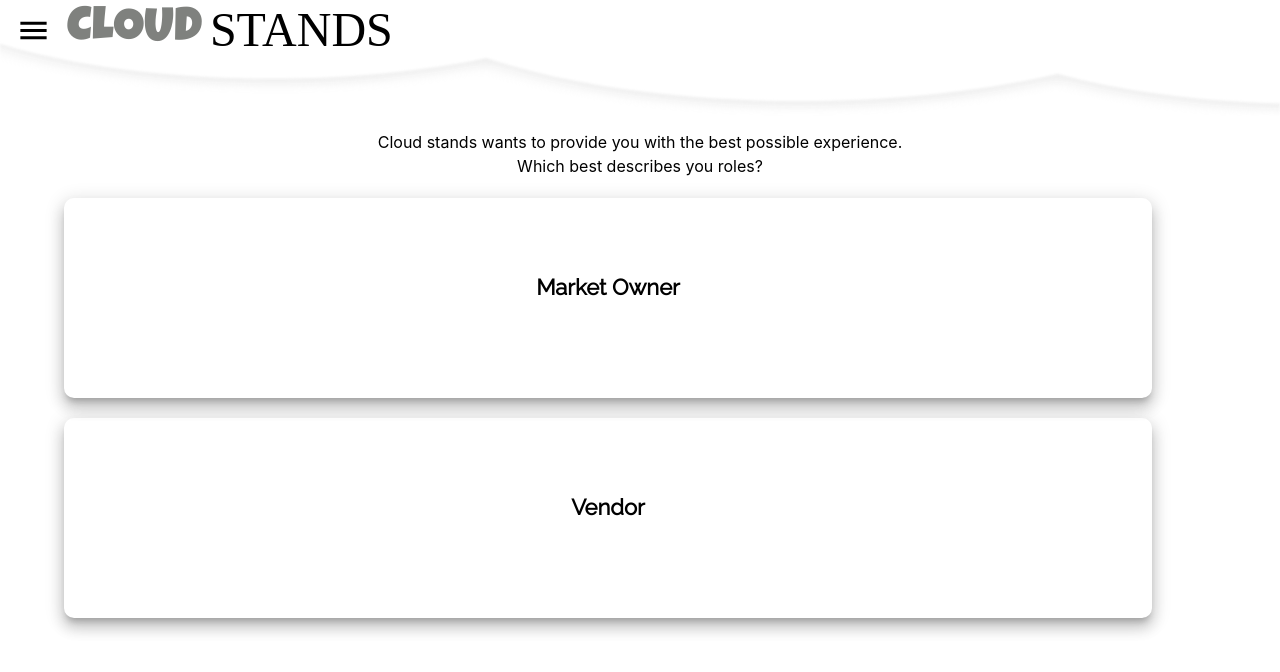
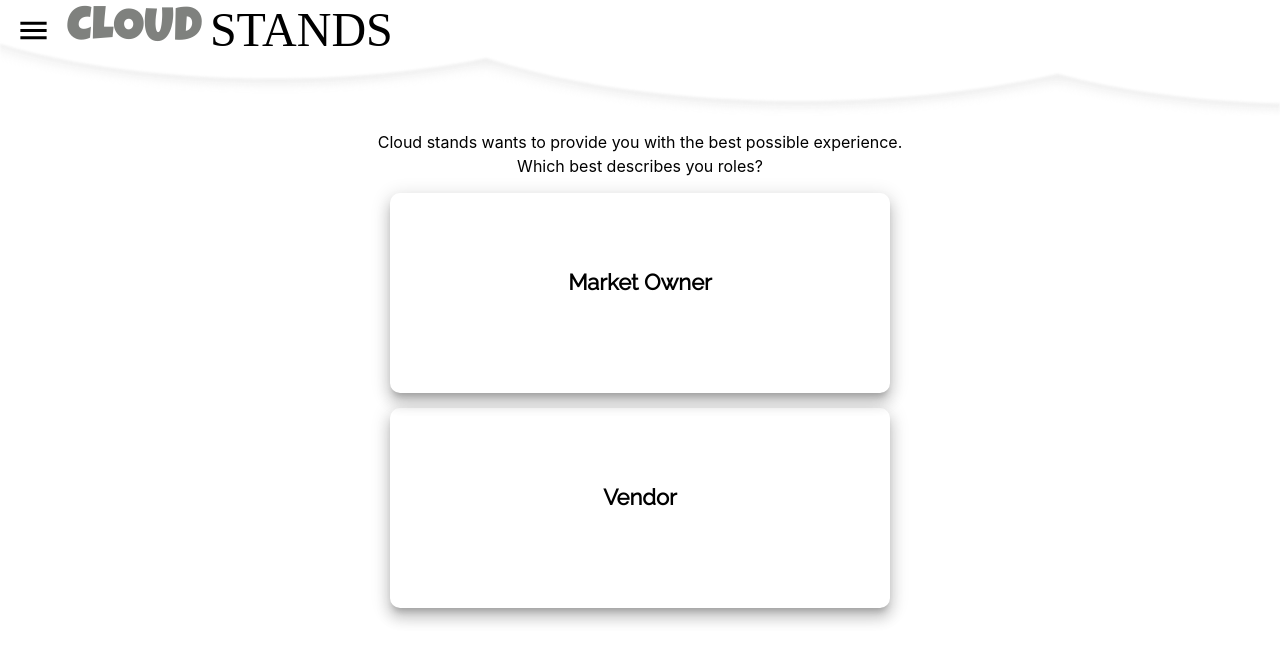
Before and after one commit to labs14-market-organizer/frontend, a React (Create React App) app: page /useronboarding in a window 1280 px wide. Shown: the top 672 px of the page. Built offline with nearby package versions, Linux system fonts and the light colour scheme; a web font is replaced by a local one.

Commit message:
changed to onClick the choice of the user turns green per design.

```diff
--- a/src/routes/UserOnboarding.js
+++ b/src/routes/UserOnboarding.js
@@ -3,12 +3,13 @@ import { Box, Shadows, Typography } from '@material-ui/core';
 import { Link } from 'react-router-dom';
 import Navbar from "../components/Navbar";
 import styled from "styled-components";
+import { timingSafeEqual } from "crypto";
 
 const UserOnboarding = () => {
+
     return (
         <div>
         <Navbar />
-
             <Explain>
                 Cloud stands wants to provide you with the best possible experience. <br></br> Which best describes you roles?
             </Explain>
@@ -17,8 +18,8 @@ const UserOnboarding = () => {
                         <Selected > Market Owner </Selected>
                     </StyleBox>
             </Link>
-            <Link to="/createvendor" style={{textDecoration: "none"}}>
-                <StyleBox boxShadow={10}>
+            <Link to="/createvendor" style={{textDecoration: "none"}} >
+                <StyleBox boxShadow={10} >
                 <Selected >Vendor</Selected>
             </StyleBox>
             </Link>
@@ -34,8 +35,16 @@ const StyleBox = styled(Box)`
     text-align: center;
     border-radius: 10px;
     margin-top: 20px;
+    &:hover {
+    background-color: #edf3ea;
+  }
 
+    @media (min-width: 600px) {
+        width: 500px;
+        margin: 15px auto;
+  }
  `;
+
 const Selected = styled.div`
         font-size: 22px;
         color: black;
```
Lines whose indentation alone changed are shown as unchanged.
